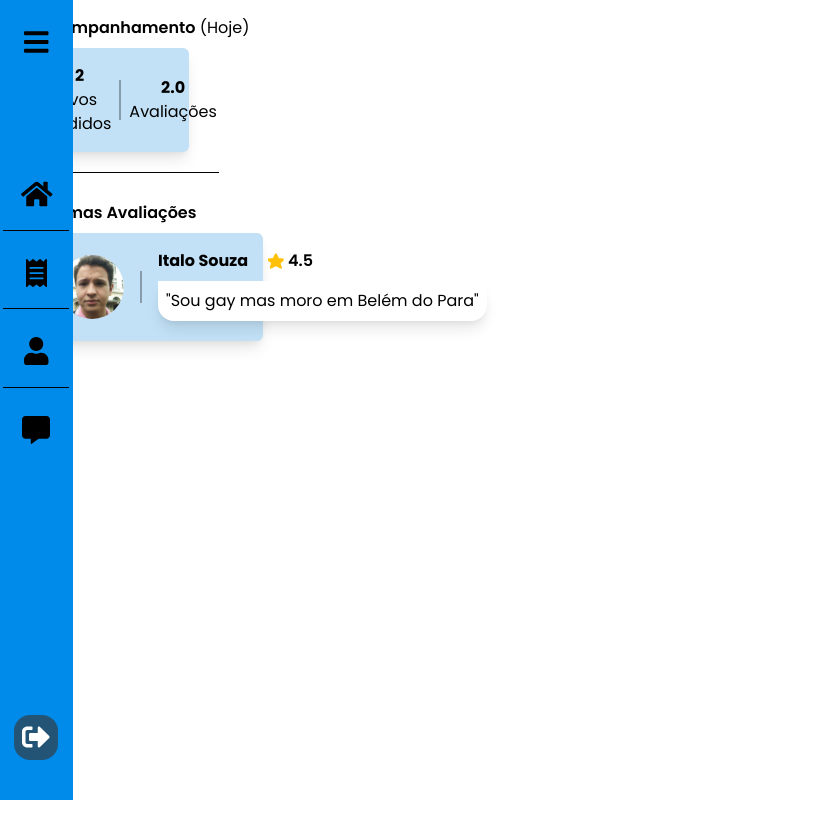
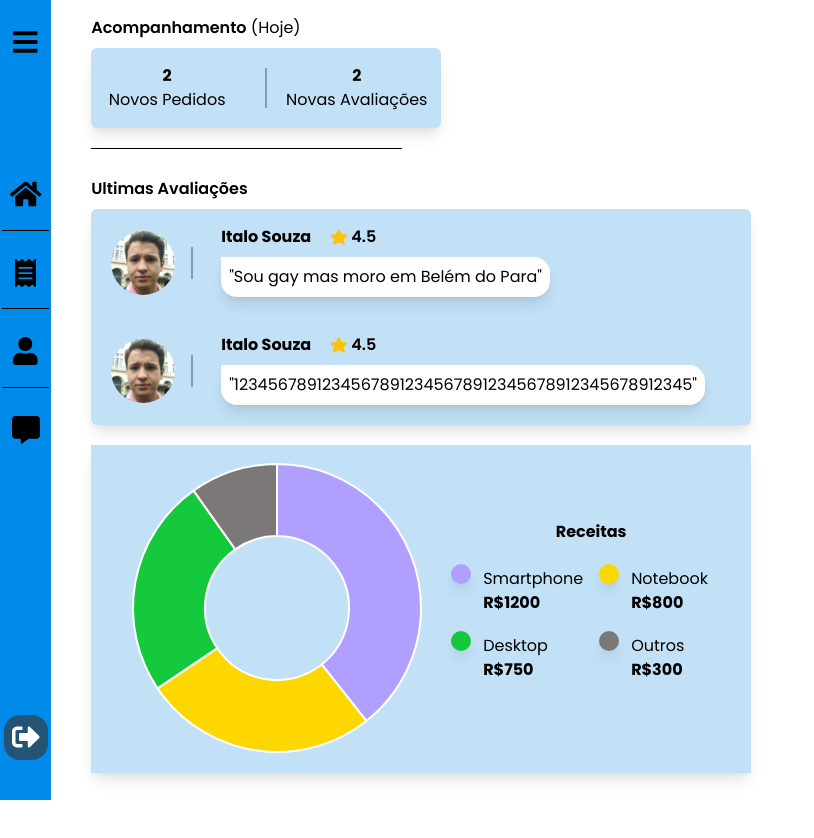
Before and after one commit to JoaoPedroArnaut/ezfix-front-end, a Next.js app: page /DashboardInicio in a window 1280 px wide. Shown: the top 838 px of the page, without its empty margins (0-814 px from the left). After the commit the page ends 800 px from the top, so only its background shows below. Built offline with nearby package versions, Linux system fonts and the light colour scheme; no server answers.

Commit message:
tela inicio técnico completissima clan

```diff
--- a/package.json
+++ b/package.json
@@ -24,11 +24,14 @@
     "@fortawesome/free-solid-svg-icons": "^5.15.4",
     "@fortawesome/react-fontawesome": "^0.1.15",
     "axios": "^0.24.0",
+    "chart.js": "^3.6.0",
     "gerador-validador-cpf": "^5.0.2",
     "next": "^11.1.2",
     "nookies": "^2.5.2",
     "react": "^17.0.2",
+    "react-chartjs-2": "^3.3.0",
     "react-dom": "^17.0.2",
+    "react-vis": "^1.11.7",
     "styled-components": "^5.3.1"
   },
   "devDependencies": {
--- /dev/null
+++ b/src/components/Grafico.jsx
@@ -0,0 +1,31 @@
+import React from 'react';
+import { Doughnut } from 'react-chartjs-2';
+
+function chamaValores({ valorSmartphone, valorNotebook, valorDesktop, valorOutros }) {
+    const data = {
+        datasets: [
+            {
+                label: "Gráfico de Receitas",
+                data: [valorSmartphone, valorNotebook, valorDesktop, valorOutros],
+                backgroundColor: [
+                    "#B09FFF",
+                    "#ffd700",
+                    "#14CA3C",
+                    "#7C7878",
+                ],
+                hoverOffset: 15,
+            },
+        ],
+    };
+    return data
+}
+
+const Grafico = ({ valorSmartphone, valorNotebook, valorDesktop, valorOutros }) => (
+    <>
+        <div>
+            <Doughnut data={chamaValores({ valorSmartphone, valorNotebook, valorDesktop, valorOutros })}> </Doughnut>
+        </div>
+    </>
+);
+
+export default Grafico;
--- a/src/components/InicioAcompanhamento.jsx
+++ b/src/components/InicioAcompanhamento.jsx
@@ -4,13 +4,13 @@ const InicioAcompanhamento = () => {
     return (
 
         <>
-            <pai className="flex flex-col ml-10 mt-4">
+            <pai className="w-4/6 flex flex-col ml-10 mt-4">
 
                 <span><span className="font-semibold">Acompanhamento</span> (Hoje)</span>
 
-                <div className="flex flex-row bg-blue-light w-2/6 rounded-md shadow-lg mt-2 justify-around items-center">
+                <div className="flex flex-row bg-blue-light w-9/12 rounded-md shadow-lg mt-2 justify-around items-center">
 
-                    <pedidos className="flex flex-col items-center mt-4 mb-4 ml-2 mr-2 m-auto">
+                    <pedidos className="flex flex-col items-center mt-4 mb-4 ml-3 mr-7  m-auto">
                         <span className="font-bold">2</span>
                         <span>Novos Pedidos</span>
                     </pedidos>
@@ -18,13 +18,13 @@ const InicioAcompanhamento = () => {
                     <div className="h-10 border-l-2 opacity-30" />
 
                     <avaliacao className="flex flex-col items-center mt-4 mb-4 ml-2 mr-2 m-auto">
-                        <span className="font-bold">2.0</span>
-                        <span>Avaliações</span>
+                        <span className="font-bold">2</span>
+                        <span>Novas Avaliações</span>
                     </avaliacao>
 
                 </div>
 
-                <hr className="w-2/5 box mt-5 mb-2" />
+                <hr className="w-2/3 box mt-5 mb-2" />
 
             </pai>
         </>
--- /dev/null
+++ b/src/components/InicioGrafico.jsx
@@ -0,0 +1,61 @@
+import React, { useState } from 'react';
+import { Doughnut } from 'react-chartjs-2';
+import Grafico from "../components/Grafico"
+
+
+const InicioGrafico = () => {
+
+    const [receitaSmartphone, setReceitaSmartphone] = useState(1200);
+    const [receitaNotebook, setReceitaNotebook] = useState(800);
+    const [receitaDesktop, setReceitaDesktop] = useState(750);
+    const [receitaOutros, setReceitaOutros] = useState(300);
+
+    return (
+        <>
+            <pai className="flex ml-10 mt-5 mb-4 bg-blue-light shadow-lg">
+                <div className="flex flex-row w-auto rounded-md mt-2 m-5 items-center">
+                    <grafico className="ml-4 mr-6">
+                        <Grafico valorSmartphone={receitaSmartphone} valorNotebook={receitaNotebook} valorDesktop={receitaDesktop} valorOutros={receitaOutros} />
+                    </grafico>
+
+                    <receitas className="flex flex-col justify-center items-center mt-4 mb-5">
+                        <span className="font-bold">Receitas</span>
+                        <div className="grid grid-cols-2 gap-4 mt-5 justify-center items-center">
+                            <div className="w-auto  justify-center">
+                                <bolinha className="inline-block h-5 w-5 bg-roxo rounded-full shadow-lg mr-3"></bolinha>
+                                <span>Smartphone</span>
+                                <div>
+                                    <span className="ml-8 font-bold">R${receitaSmartphone}</span>
+                                </div>
+                            </div>
+                            <div className="w-auto ">
+                                <bolinha className="inline-block h-5 w-5 bg-amarelo rounded-full shadow-lg mr-3"></bolinha>
+                                <span>Notebook</span>
+                                <div>
+                                    <span className="ml-8 font-bold">R${receitaNotebook}</span>
+                                </div>
+                            </div>
+                            <div className="w-auto ">
+                                <bolinha className="inline-block h-5 w-5 bg-green rounded-full shadow-lg mr-3"></bolinha>
+                                <span>Desktop</span>
+                                <div>
+                                    <span className="ml-8 font-bold">R${receitaDesktop}</span>
+                                </div>
+                            </div>
+                            <div className="w-auto ">
+                                <div>
+                                    <bolinha className="inline-block h-5 w-5 bg-gray-dark rounded-full shadow-lg mr-3"></bolinha>
+                                    <span>Outros</span>
+                                </div>
+                                <span className="ml-8 font-bold">R${receitaOutros}</span>
+                            </div>
+                        </div>
+                    </receitas>
+
+                </div>
+            </pai>
+        </>
+    )
+}
+
+export default InicioGrafico;
--- a/src/components/InicioUltimasAvaliacoes.jsx
+++ b/src/components/InicioUltimasAvaliacoes.jsx
@@ -3,17 +3,17 @@ import React from 'react'
 const InicioUltimasAvaliacoes = () => {
     return (
         <>
-            <pai className="min-h-screen flex flex-col ml-10 mt-5">
+            <pai className="flex flex-col ml-10 mt-5">
 
                 <span className="font-semibold">Ultimas Avaliações</span>
 
-                <div className="flex flex-col bg-blue-light w-2/4 rounded-md shadow-lg mt-2 justify-around">
+                <div className="flex flex-col bg-blue-light w-auto max-w-2xl rounded-md shadow-lg mt-2 justify-around">
                     <avaliacao className="flex flex-row items-center mt-4 mb-4 ml-5">
                         <img src="/PerfilUsuario.jpeg" alt="" className="rounded-full w-16 h-16" />
 
                         <div className="h-8 border-l-2 mr-4 ml-4 opacity-30" />
 
-                        <div className="flex flex-col">
+                        <div className="flex flex-col ml-3 mr-3">
 
                             <div className="flex flex-row items-center">
                                 <span className="font-bold">Italo Souza</span>
@@ -24,6 +24,29 @@ const InicioUltimasAvaliacoes = () => {
                             <div className="w-max break-all mt-2 mb-1 p-2 rounded-tl-none bg-white rounded-2xl shadow-lg">
                                 <span>"Sou gay mas moro em Belém do Para"</span>
                             </div>
+
+
+                        </div>
+
+                    </avaliacao>
+
+                    <avaliacao className="flex flex-row items-center mt-4 mb-4 ml-5">
+                        <img src="/PerfilUsuario.jpeg" alt="" className="rounded-full w-16 h-16" />
+
+                        <div className="h-8 border-l-2 mr-4 ml-4 opacity-30" />
+
+                        <div className="flex flex-col ml-3 mr-3">
+
+                            <div className="flex flex-row items-center">
+                                <span className="font-bold">Italo Souza</span>
+                                <img src="/star.png" alt="" className="w-4 h-4 ml-5 mr-1" />
+                                <span className="font-semibold">4.5</span>
+                            </div>
+
+                            <div className="w-max break-all mt-2 mb-1 p-2 rounded-tl-none bg-white rounded-2xl shadow-lg">
+                                <span>"12345678912345678912345678912345678912345678912345"</span>
+                            </div>
+
 
                         </div>
 
--- a/src/pages/DashboardInicio.jsx
+++ b/src/pages/DashboardInicio.jsx
@@ -3,6 +3,7 @@ import SidebarTecnico from "../components/SidebarTecnico"
 import SidebarTecnicoRedu from "../components/SideBarTecnicoRedu"
 import InicioAcompanhamento from "../components/InicioAcompanhamento"
 import InicioUltimasAvaliacoes from "../components/InicioUltimasAvaliacoes"
+import InicioGrafico from "../components/InicioGrafico"
 
 
 const DashboardInicio = () => {
@@ -16,6 +17,7 @@ const DashboardInicio = () => {
                 <div>
                     <InicioAcompanhamento />
                     <InicioUltimasAvaliacoes />
+                    <InicioGrafico/>
                 </div>
             </div>
         </>
--- a/src/styles/globals.css
+++ b/src/styles/globals.css
@@ -1,6 +1,7 @@
 @tailwind base;
 @tailwind components;
 @tailwind utilities;
+@import "~react-vis/dist/style";
 
 html,
 body {
--- a/tailwind.config.js
+++ b/tailwind.config.js
@@ -24,6 +24,8 @@ module.exports = {
         '15':'17%',
         '45': '48%',
         '12': '12%',
+        '20vw': '20vw',
+        '3vw' : '4vw',
       },
       backgroundImage: {
         'banner': "url('/Component 49.png')",
@@ -52,6 +54,9 @@ module.exports = {
       amarelo:{
         DEFAULT: '#ffd700'
       },
+      roxo:{
+        DEFAULT: '#B09FFF'
+      },
       green:{
         DEFAULT: '#14CA3C'
       },
```
Also changed, not shown: 1 other file (tests, documents, lock files or other folders).
